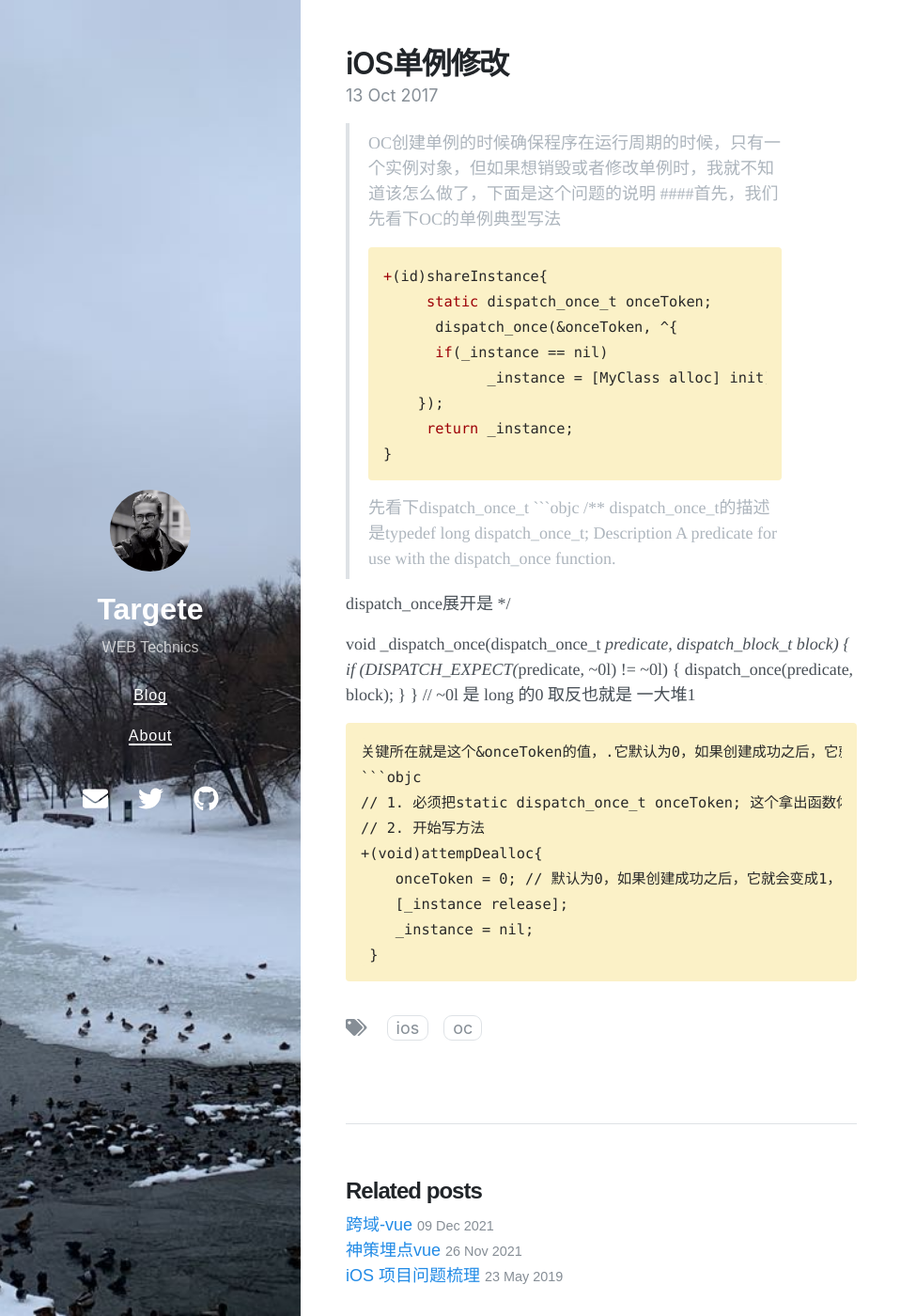
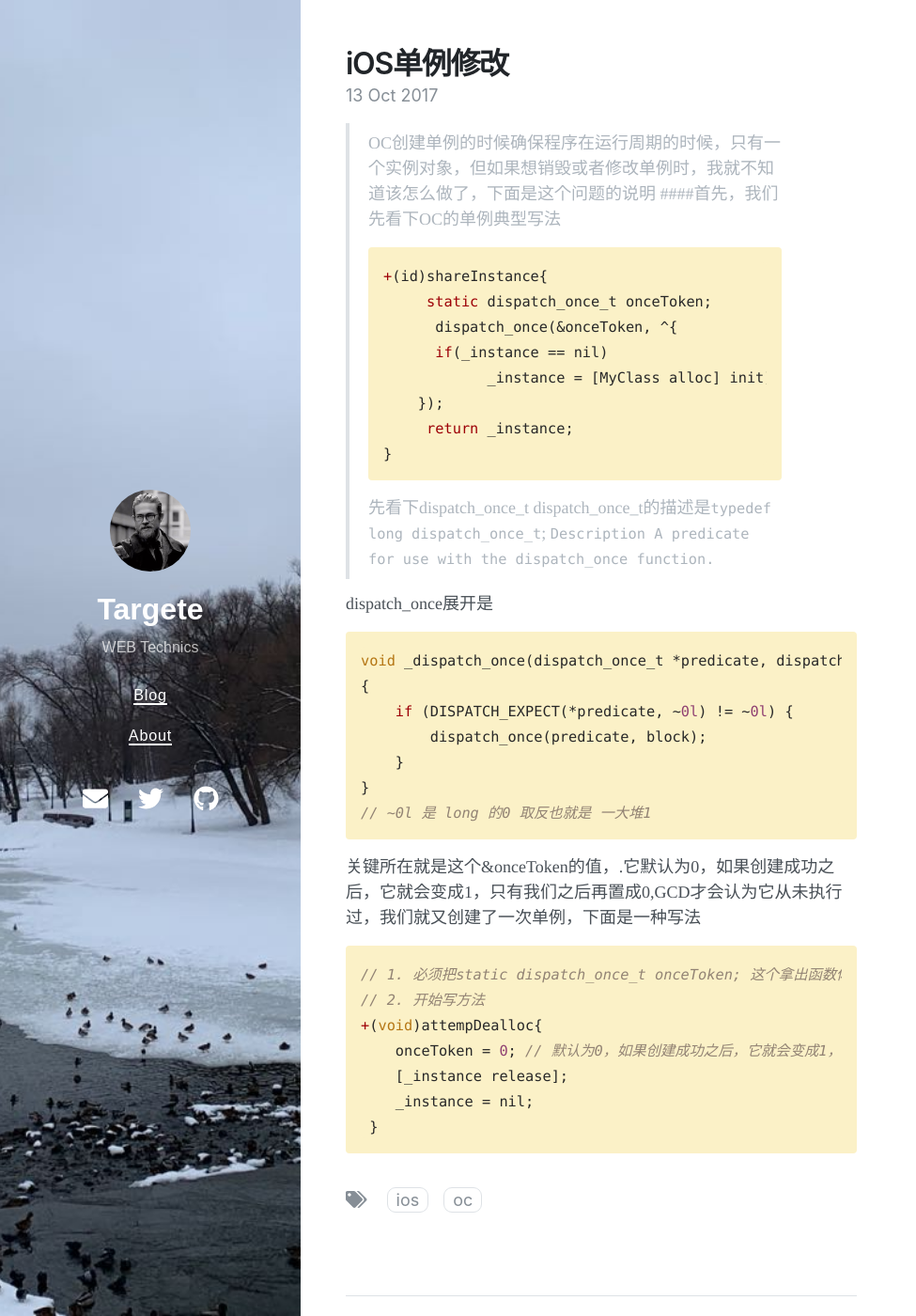
Before and after one commit to Targete/gitPage, a Jekyll site: the page built from _posts/2017-10-13-Sigleton.md, in a window 1280 px wide and 1400 px high. Shown: the whole window at 94% size, without its empty margins (0-975 px from the left). Built offline with Jekyll 4.4.1, drawn with Linux system fonts in a browser that asks for light colours; nearby versions of some CDN libraries.

Commit message:
push blogs

````diff
--- a/_posts/2017-10-13-Sigleton.md
+++ b/_posts/2017-10-13-Sigleton.md
@@ -19,14 +19,12 @@
 }
 ```
 先看下dispatch_once_t
-```objc
-/**
-dispatch_once_t的描述是typedef long dispatch_once_t;
-Description A predicate for use with the dispatch_once function.
+dispatch_once_t的描述是`typedef long dispatch_once_t`;
+`Description A predicate for use with the dispatch_once function.`
 
 dispatch_once展开是
-*/
 
+```objc
 void _dispatch_once(dispatch_once_t *predicate, dispatch_block_t block)
 {
     if (DISPATCH_EXPECT(*predicate, ~0l) != ~0l) {
````
Also changed, not shown: _posts/2018-09-19-vue-element.md (+5 -3 lines).
